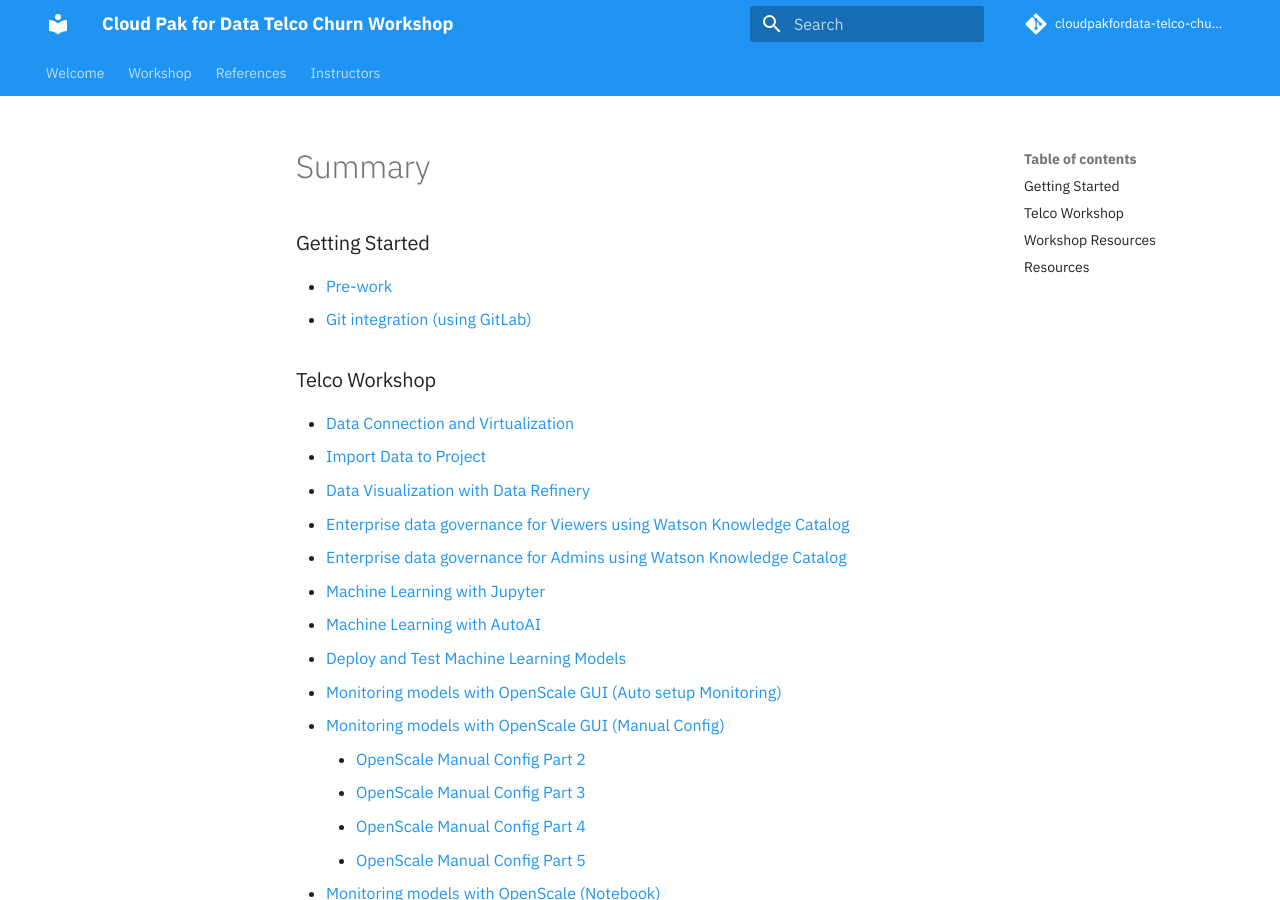
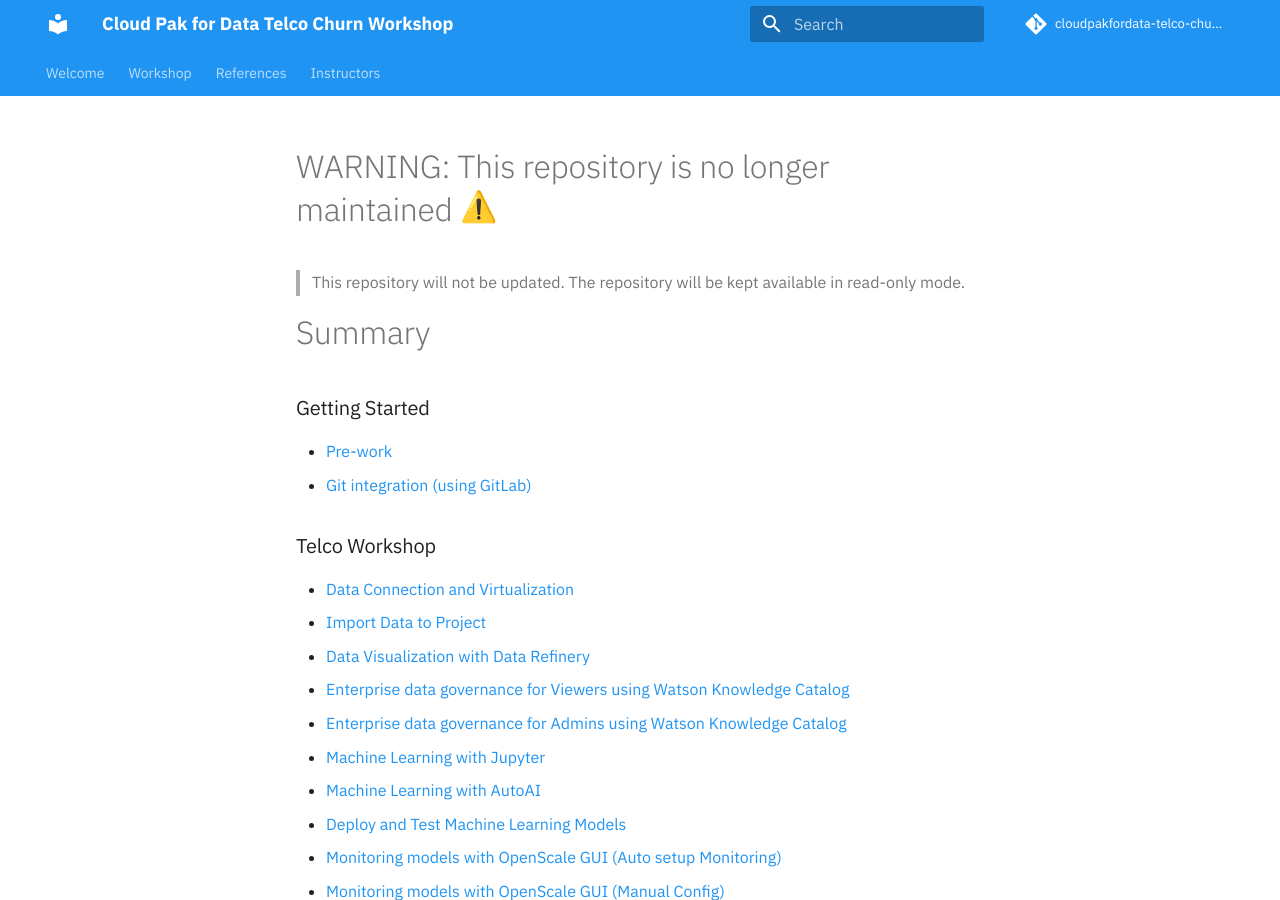
Before and after one commit to IBM/cloudpakfordata-telco-churn-workshop, an MkDocs documentation site: the page built from workshop/SUMMARY.md, in a window 1280 px wide and 900 px high. Built offline with MkDocs 1.6.1 and Material for MkDocs 9.7.7, drawn with Linux system fonts in a browser that asks for light colours; emoji names are drawn with the system emoji font; comment, search, counter and statistics services are not loaded.

Commit message:
Archive this workshop
This repository will not be updated. The repository will be kept available in read-only mode.

```diff
--- a/workshop/SUMMARY.md
+++ b/workshop/SUMMARY.md
@@ -1,3 +1,6 @@
+# WARNING: This repository is no longer maintained :warning:
+> This repository will not be updated. The repository will be kept available in read-only mode.
+
 # Summary
 
 ### Getting Started
```
Also changed, not shown: README.md (+3 -0 lines), workshop/README.md (+2 -0 lines).
